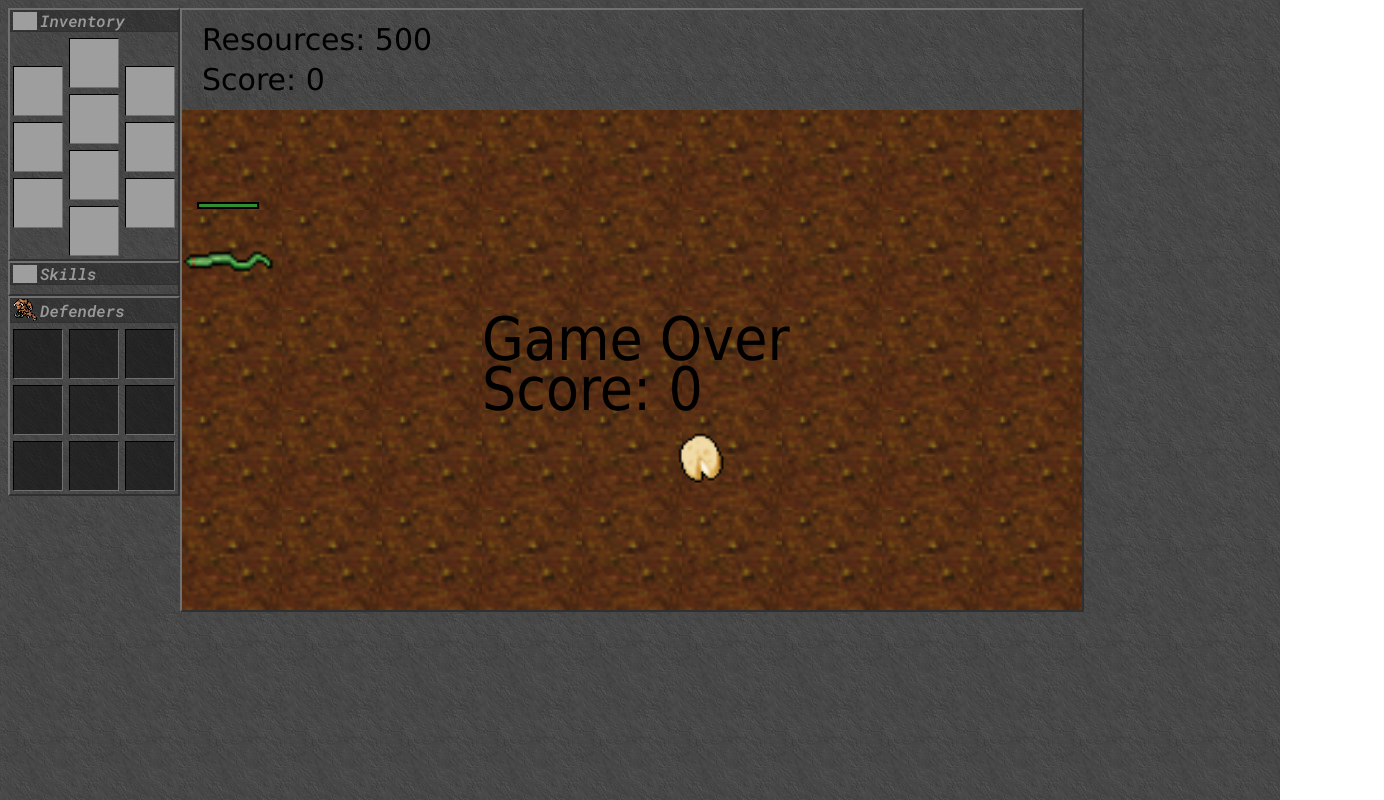
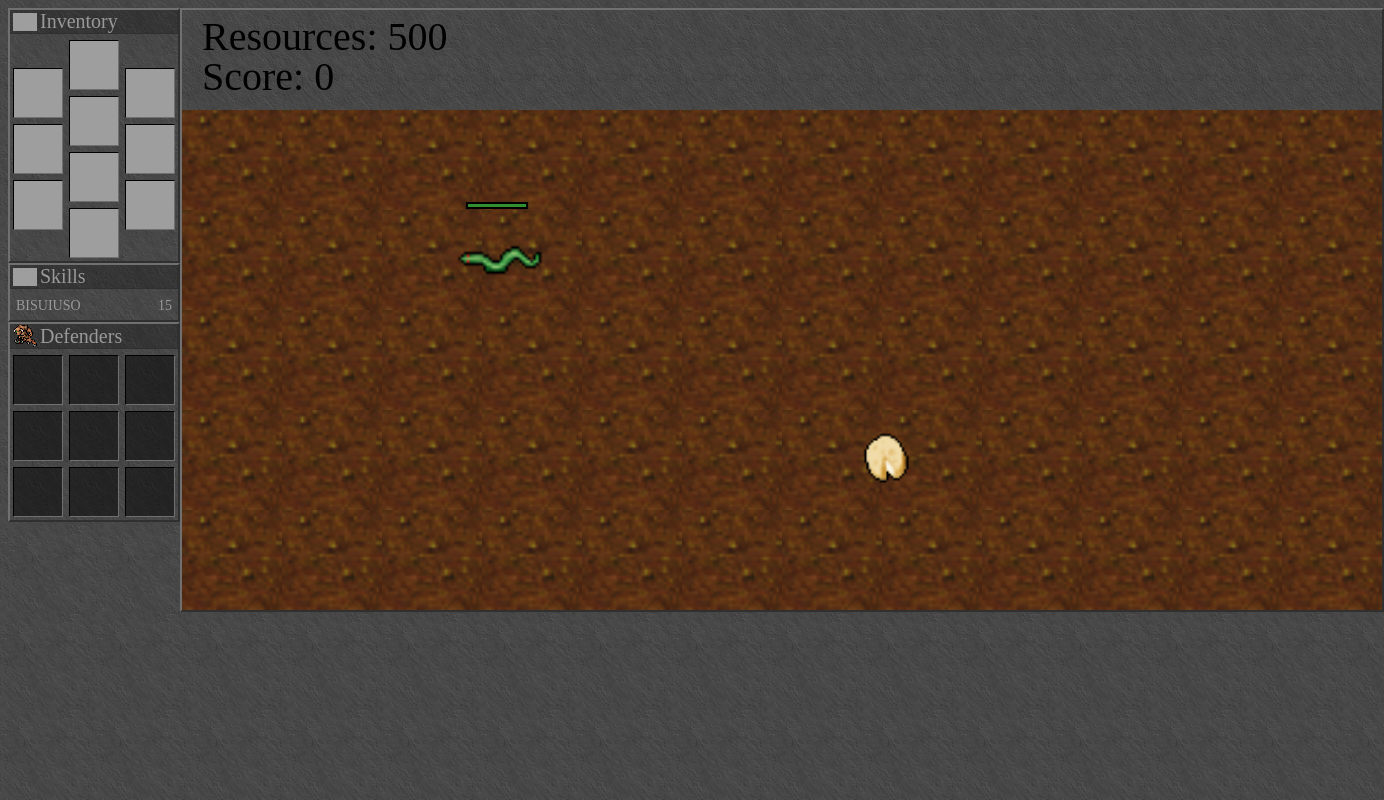
Before and after one commit to Joaomolin/Rookgaard-Defense, a plain HTML site: page index.html in a window 1280 px wide. Shown: the whole page, 1384 px wide, since content can reach past the window. Drawn offline with Linux system fonts and the light colour scheme; grey boxes are pictures that could not be loaded.

Commit message:
Updated font

```diff
--- a/index.html
+++ b/index.html
@@ -48,8 +48,8 @@
                 Skills
             </div>
             <div style="display: flex;">
-                <div id="leftColumn" class="skillTable"></div>
-                <div id="rightColumn" class="skillTable" style="text-align: right;"></div>
+                <div id="leftColumn" class="skillTable"><p>BISUIUSO</p></div>
+                <div id="rightColumn" class="skillTable" style="text-align: right;"><p>15</p></div>
 
             </div>
         </div>
--- a/objects/defender.js
+++ b/objects/defender.js
@@ -1,3 +1,4 @@
+import { Entity } from "./entity/entity.js";
 import { HealthBar } from "./healthBar.js";
 import { Projectile } from "./projectile.js";
 import { Sprite } from "./sprite.js";
@@ -12,9 +13,9 @@ export class Defender {
         this.shooting = false;
         this.health = 100;
         this.maxHealth = this.health;
-        this.projectiles = [];
         this.timer = 0;
 
+        this.entity = new Entity(x, y ,width, height, 100);
         this.healthBar = new HealthBar(this);
         this.spawnSprite = new Sprite(6, true);
         this.sprite = new Sprite(200);
@@ -25,7 +26,6 @@ export class Defender {
         this.spawnSprite.draw(this.ctx, this.x, this.y, this.width, this.height);
         this.healthBar.draw();
     }
-
 
 
     update(projectiles, frame){
--- a/objects/enemy.js
+++ b/objects/enemy.js
@@ -1,7 +1,7 @@
 import { Globals, Resources, randomIntFromInterval } from "./globals.js";
 import { Sprite } from "./sprite.js";
 import { HealthBar } from "./healthBar.js";
-
+import { Entity } from "./entity/entity.js";
 export class Enemy {
     constructor(ctx, verticalPosition){
 
--- /dev/null
+++ b/objects/entity/entity.js
@@ -0,0 +1,17 @@
+export class Entity{
+    constructor(x, y, width, height, health){
+        this.x = x;
+        this.y = y;
+
+        this.width = width;
+        this.height = height;
+        this.speed = Math.random() * 0.3 + 3;
+        this.movement = this.speed;
+        this.health = health;
+        this.maxHealth = this.health;
+
+        //Ranged
+        this.shooting = false;
+        this.timer = 0;
+    }
+}
--- a/script.js
+++ b/script.js
@@ -12,7 +12,7 @@ import { Inventory } from "./objects/inventory/inventory.js";
 const canvas = document.getElementById('canvas');
 
 const ctx = canvas.getContext('2d');
-canvas.width = 900;
+canvas.width = 1200;
 canvas.height = 600;
 const mouse = new Mouse(canvas);
 
@@ -99,13 +99,13 @@ function handleFloatingMessages(){
 //Utilities
 function handleGameStatus(){
     ctx.fillStyle = 'black';
-    ctx.font = '30px Verdana';
+    ctx.font = '40px Tibia Regular';
     ctx.fillText(`Resources: ${Resources.wallet}`, 20, 40);
     ctx.fillText(`Score: ${Resources.score}`, 20, 80);
 
     if (Globals.gameOver){
         ctx.fillStyle = 'black';
-        ctx.font = '60px Tahoma';
+        ctx.font = '60px Tibia Regular';
         ctx.fillText('Game Over', 300, 350);
         ctx.fillText(`Score: ${Resources.score}`, 300, 400);
 
@@ -113,7 +113,7 @@ function handleGameStatus(){
 
     if (Resources.score >= Globals.winningScore){
         ctx.fillStyle = 'black';
-        ctx.font = '60px Roboto Mono';
+        ctx.font = '60px Tibia Regular';
         ctx.fillText('You won!', 300, 350);
         ctx.fillText(`Score: ${Resources.score}`, 300, 400);
     }
@@ -125,19 +125,6 @@ grayBg.src = "./assets/GrayBackground.png";
 function animate(){
     //
     ctx.clearRect(0, 0, canvas.width, canvas.height);
-    //
-    //ctx.fillStyle = 'blue';
-    //ctx.fillRect(0, 0, controlsBar.width, controlsBar.height);
-    ctx.drawImage(  grayBg,
-                    0,
-                    0,
-                    900,
-                    100,
-                    0,
-                    0,
-                    controlsBar.width,
-                    controlsBar.height);
-
 
     //Game
     handleGameGrid();
--- a/style.css
+++ b/style.css
@@ -10,6 +10,7 @@
 
 .header{
     background-image: url("./assets/MidGrayBackground.png");
+    font-size: 20px;
     display: flex;
     align-items: center;
     color: #999999;
@@ -47,13 +48,13 @@
     /* max-width: 135vh; */
     /* max-height: 90vh; */
 
-    width: 900px;
+    width: 1200px;
     height: 600px;
 
 }
 
 .skillTable{
-    float: left;width: 49%;margin: 3px;
+    width: 49%;margin: 3px;
 }
 
 p{
@@ -95,5 +96,6 @@ canvas{
 body{
     display: flex;
     image-rendering: pixelated;
-    font-family: 'Roboto Mono', monospace;
+    font-family: 'Tibia Regular';
+    src: URL('./assets/Tibia.ttf') format('truetype');
 }
```
Also changed, not shown: assets/Tibia.ttf (added).
